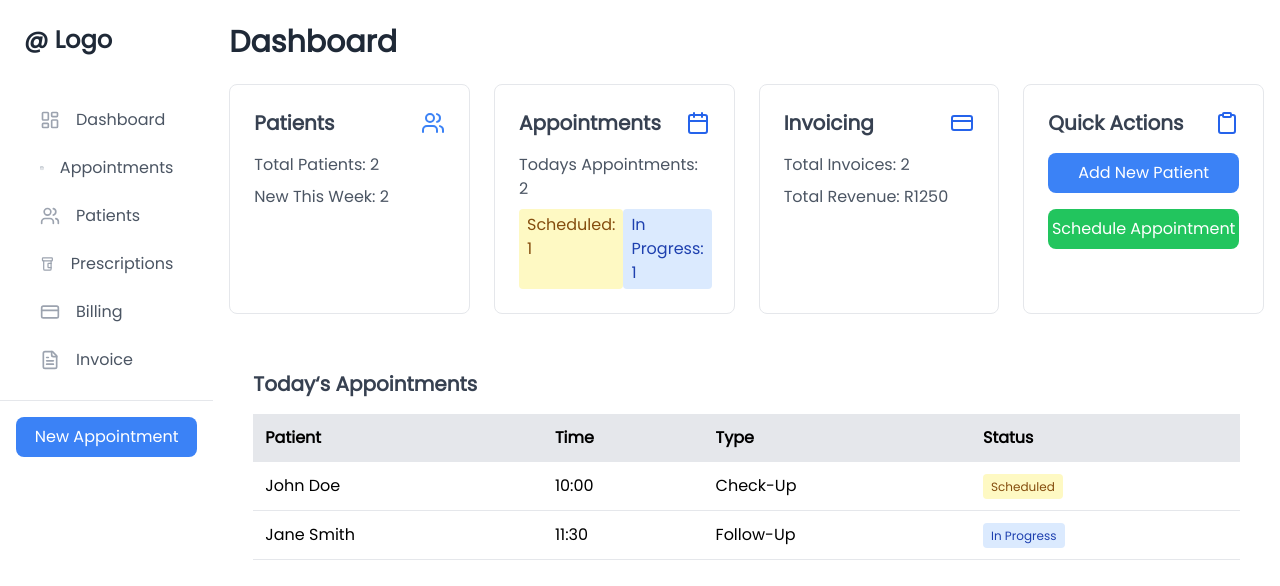
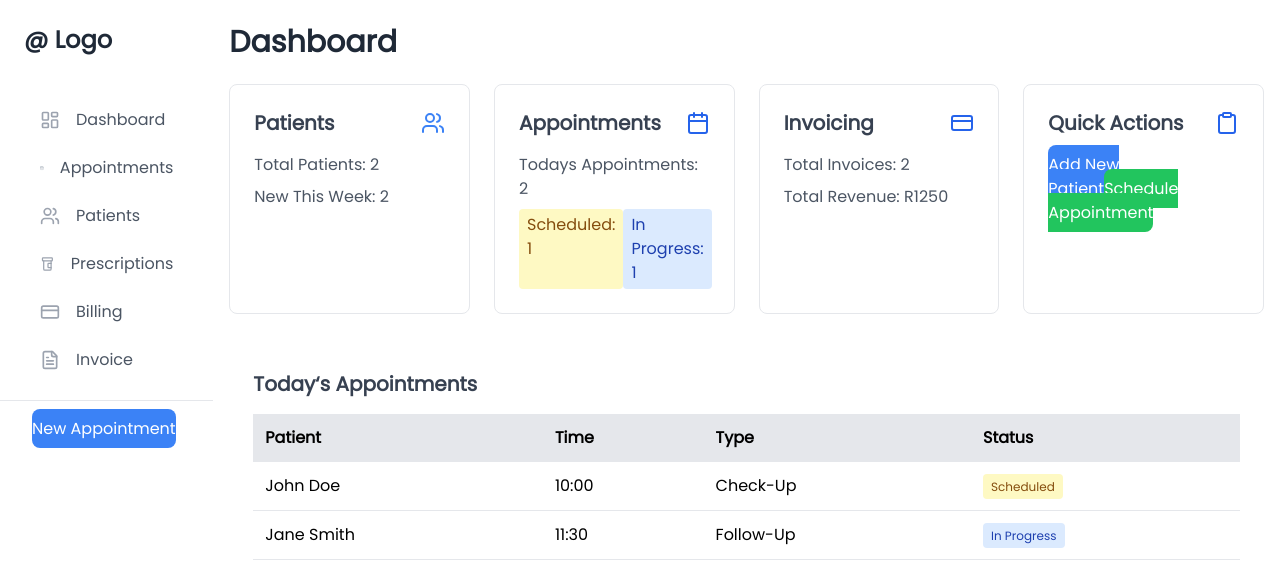
Before and after one commit to Sean-Thomo/ubuntu-health, a Next.js app in the folder Frontend/: page /dashboard in a window 1280 px wide. Shown: the top 586 px of the page. Built offline with nearby package versions, Linux system fonts and the light colour scheme.

Commit message:
FEATURE: use links for quick add buttons

```diff
--- a/Frontend/app/components/Dashboard.tsx
+++ b/Frontend/app/components/Dashboard.tsx
@@ -1,5 +1,6 @@
 import React, { useState } from "react";
 import { Calendar, Users, CreditCard, Clipboard } from "lucide-react";
+import Link from "next/link";
 
 interface Patient {
 	id: string;
@@ -121,22 +122,18 @@ const Dashboard: React.FC = () => {
 						<Clipboard className="text-blue-600" />
 					</div>
 					<div className="space-y-4">
-						<button
+						<Link
+							href="/patient-reg"
 							className="w-full bg-blue-500 text-white py-2 rounded-lg hover:bg-blue-600 transition"
-							onClick={() => {
-								// TODO Add New Patient logic
-							}}
 						>
 							Add New Patient
-						</button>
-						<button
+						</Link>
+						<Link
+							href="new-appointment"
 							className="w-full bg-green-500 text-white py-2 rounded-lg hover:bg-green-600 transition"
-							onClick={() => {
-								// TODO Schedule Appointment logic
-							}}
 						>
 							Schedule Appointment
-						</button>
+						</Link>
 					</div>
 				</div>
 			</div>
--- a/Frontend/app/components/DashboardNav.tsx
+++ b/Frontend/app/components/DashboardNav.tsx
@@ -95,12 +95,13 @@ export default function DashboardNav() {
 						})}
 					</ul>
 					<div className="p-4 border-t border-gray-200">
-						<button
+						<Link
+							href="new-appointment"
 							className="w-full py-2 bg-blue-500 text-white rounded-lg
                             hover:bg-blue-600 transition-colors"
 						>
 							New Appointment
-						</button>
+						</Link>
 					</div>
 				</div>
 			</nav>
```
